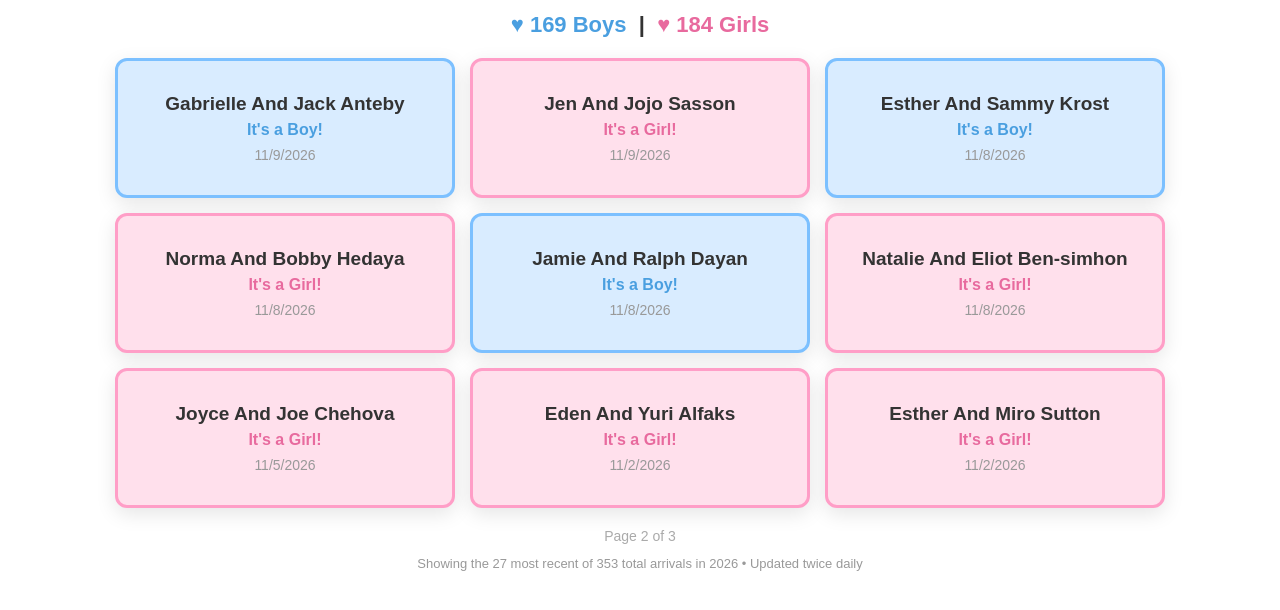
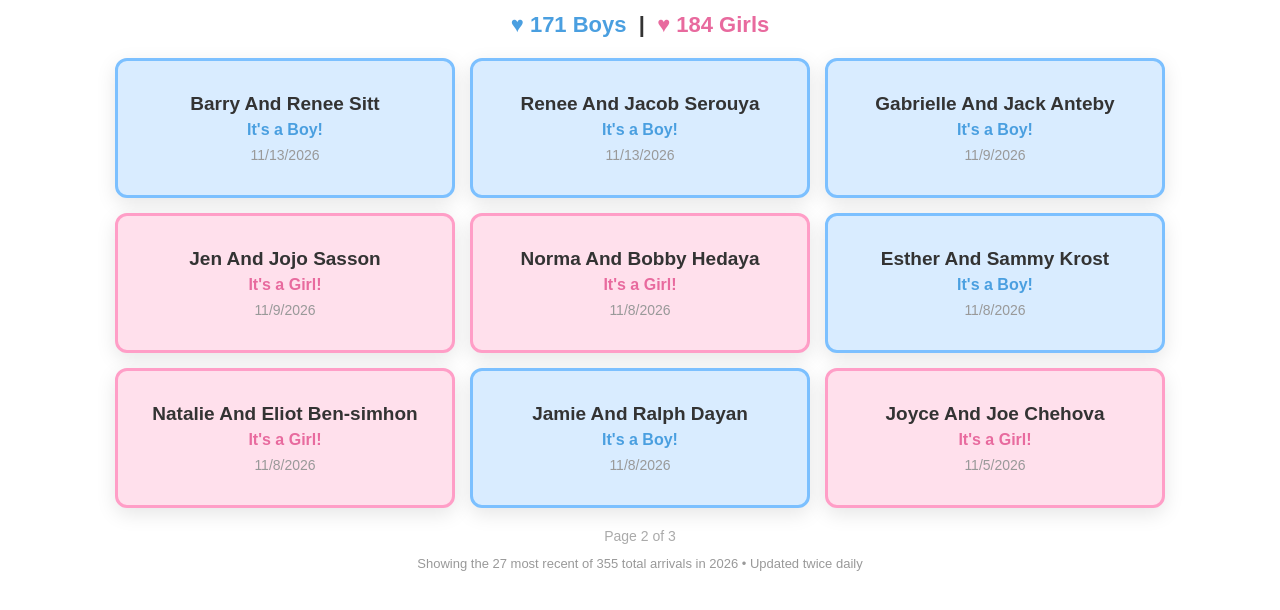
Before and after one commit to MYSTROLLERS/baby-central-tv, a plain HTML site: page index.html in a window 1280 px wide. Shown: the part 146-756 px from the top of the page. Drawn offline with Linux system fonts and the light colour scheme.

Commit message:
Daily TV display update

```diff
--- a/index.html
+++ b/index.html
@@ -32,26 +32,28 @@ body{font-family:Arial,Helvetica,sans-serif;background:#fff;color:#333;min-heigh
 <div><div class="yr">2026</div><h1>Baby Central Babies</h1><p>Celebrating the newest arrivals from our Baby Central family.<br>Mazel Tov to all the proud parents!</p></div>
 <img src="https://cdn.shoplightspeed.com/shops/608968/files/77911789/img-7207.jpg" alt="Baby bottle">
 </div>
-<div class="counts"><span class="b">&hearts; 169 Boys</span> &nbsp;|&nbsp; <span class="g">&hearts; 184 Girls</span></div>
+<div class="counts"><span class="b">&hearts; 171 Boys</span> &nbsp;|&nbsp; <span class="g">&hearts; 184 Girls</span></div>
 <div id="grid"></div>
 <div id="counter"></div>
-<div class="footer">Showing the 27 most recent of 353 total arrivals in 2026 &bull; Updated twice daily</div>
+<div class="footer">Showing the 27 most recent of 355 total arrivals in 2026 &bull; Updated twice daily</div>
 <script>
-var births=[{names:"Bobbie And Abie Rosow",label:"It\'s a Boy!",date:"11/19/2026",boy:true},
+var births=[{names:"Lauren And Sonny Setton",label:"It\'s a Boy!",date:"11/19/2026",boy:true},
+{names:"Bobbie And Abie Rosow",label:"It\'s a Boy!",date:"11/19/2026",boy:true},
 {names:"Claudette And Steven Greenstein",label:"It\'s a Girl!",date:"11/19/2026",boy:false},
+{names:"Rena And Jack Beyda",label:"It\'s a Boy!",date:"11/19/2026",boy:true},
 {names:"Paulina And David Kassin",label:"It\'s a Boy!",date:"11/17/2026",boy:true},
+{names:"Adela And Joey Bouganim",label:"It\'s a Boy!",date:"11/17/2026",boy:true},
 {names:"Frieda And Ralph Sardar",label:"It\'s a Boy!",date:"11/17/2026",boy:true},
-{names:"Adela And Joey Bouganim",label:"It\'s a Boy!",date:"11/17/2026",boy:true},
 {names:"Sylvia And Mikey Cabasso",label:"It\'s a Girl!",date:"11/16/2026",boy:false},
 {names:"Florence And David Belhassen",label:"It\'s a Girl!",date:"11/15/2026",boy:false},
+{names:"Barry And Renee Sitt",label:"It\'s a Boy!",date:"11/13/2026",boy:true},
 {names:"Renee And Jacob Serouya",label:"It\'s a Boy!",date:"11/13/2026",boy:true},
-{names:"Barry And Renee Sitt",label:"It\'s a Boy!",date:"11/13/2026",boy:true},
 {names:"Gabrielle And Jack Anteby",label:"It\'s a Boy!",date:"11/9/2026",boy:true},
 {names:"Jen And Jojo Sasson",label:"It\'s a Girl!",date:"11/9/2026",boy:false},
+{names:"Norma And Bobby Hedaya",label:"It\'s a Girl!",date:"11/8/2026",boy:false},
 {names:"Esther And Sammy Krost",label:"It\'s a Boy!",date:"11/8/2026",boy:true},
-{names:"Norma And Bobby Hedaya",label:"It\'s a Girl!",date:"11/8/2026",boy:false},
+{names:"Natalie And Eliot Ben-simhon",label:"It\'s a Girl!",date:"11/8/2026",boy:false},
 {names:"Jamie And Ralph Dayan",label:"It\'s a Boy!",date:"11/8/2026",boy:true},
-{names:"Natalie And Eliot Ben-simhon",label:"It\'s a Girl!",date:"11/8/2026",boy:false},
 {names:"Joyce And Joe Chehova",label:"It\'s a Girl!",date:"11/5/2026",boy:false},
 {names:"Eden And Yuri Alfaks",label:"It\'s a Girl!",date:"11/2/2026",boy:false},
 {names:"Esther And Miro Sutton",label:"It\'s a Girl!",date:"11/2/2026",boy:false},
@@ -61,8 +63,6 @@ var births=[{names:"Bobbie And Abie Rosow",label:"It\'s a Boy!",date:"11/19/2026
 {names:"Paula And Raif Maleh",label:"It\'s a Girl!",date:"10/29/2026",boy:false},
 {names:"Batya And Benji Cohen",label:"It\'s a Girl!",date:"10/26/2026",boy:false},
 {names:"Jaclyn And Morris Franco",label:"It\'s a Girl!",date:"10/24/2026",boy:false},
-{names:"Sarina And Bobby Salame",label:"It\'s a Girl!",date:"10/23/2026",boy:false},
-{names:"Sarah And Freddie Jemal",label:"It\'s a Boy!",date:"10/23/2026",boy:true},
 {names:"Terry And Marco Shacalo",label:"It\'s a Boy!",date:"10/23/2026",boy:true}];
 var PER_PAGE=9;
 var page=0;
```
